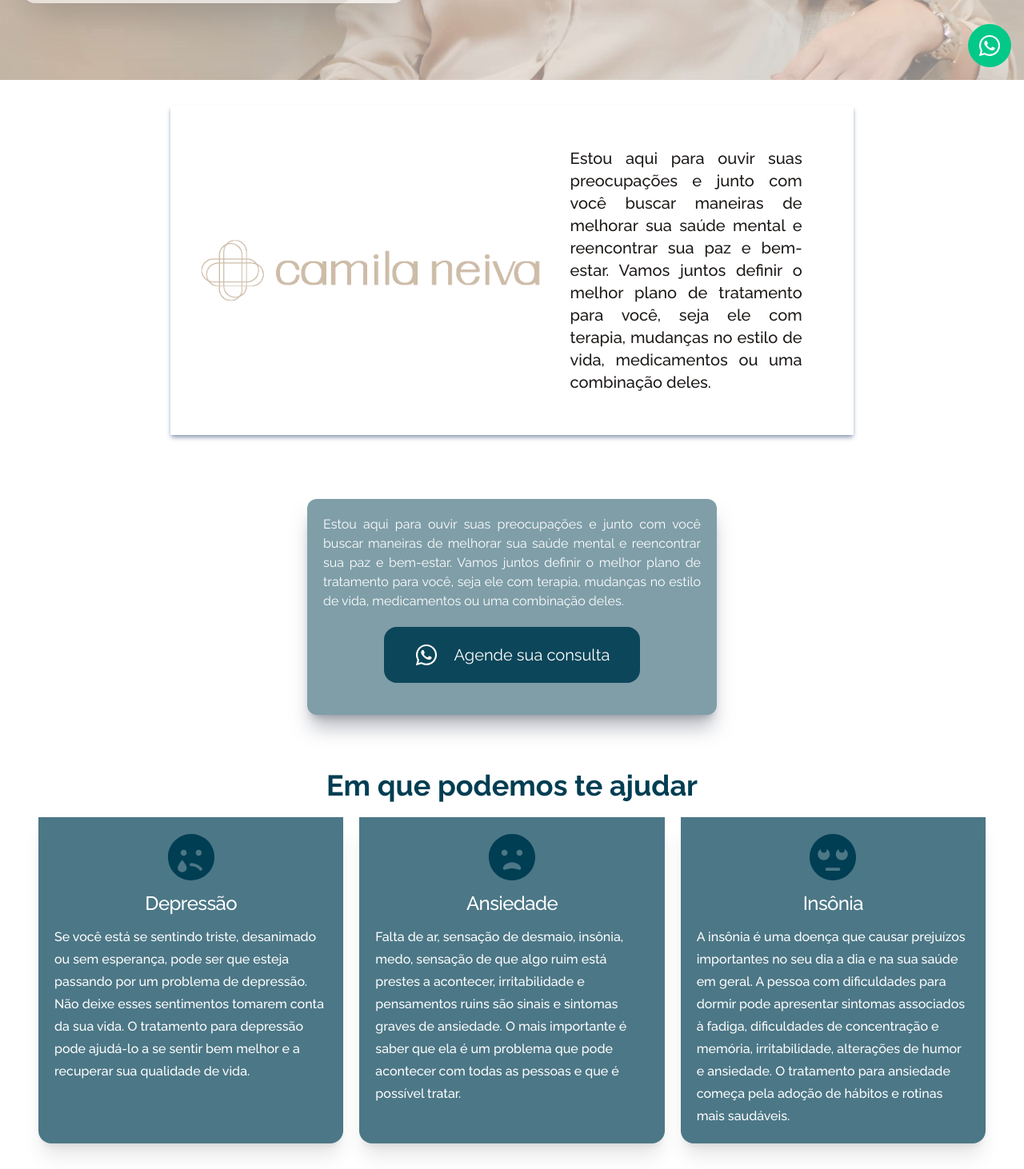
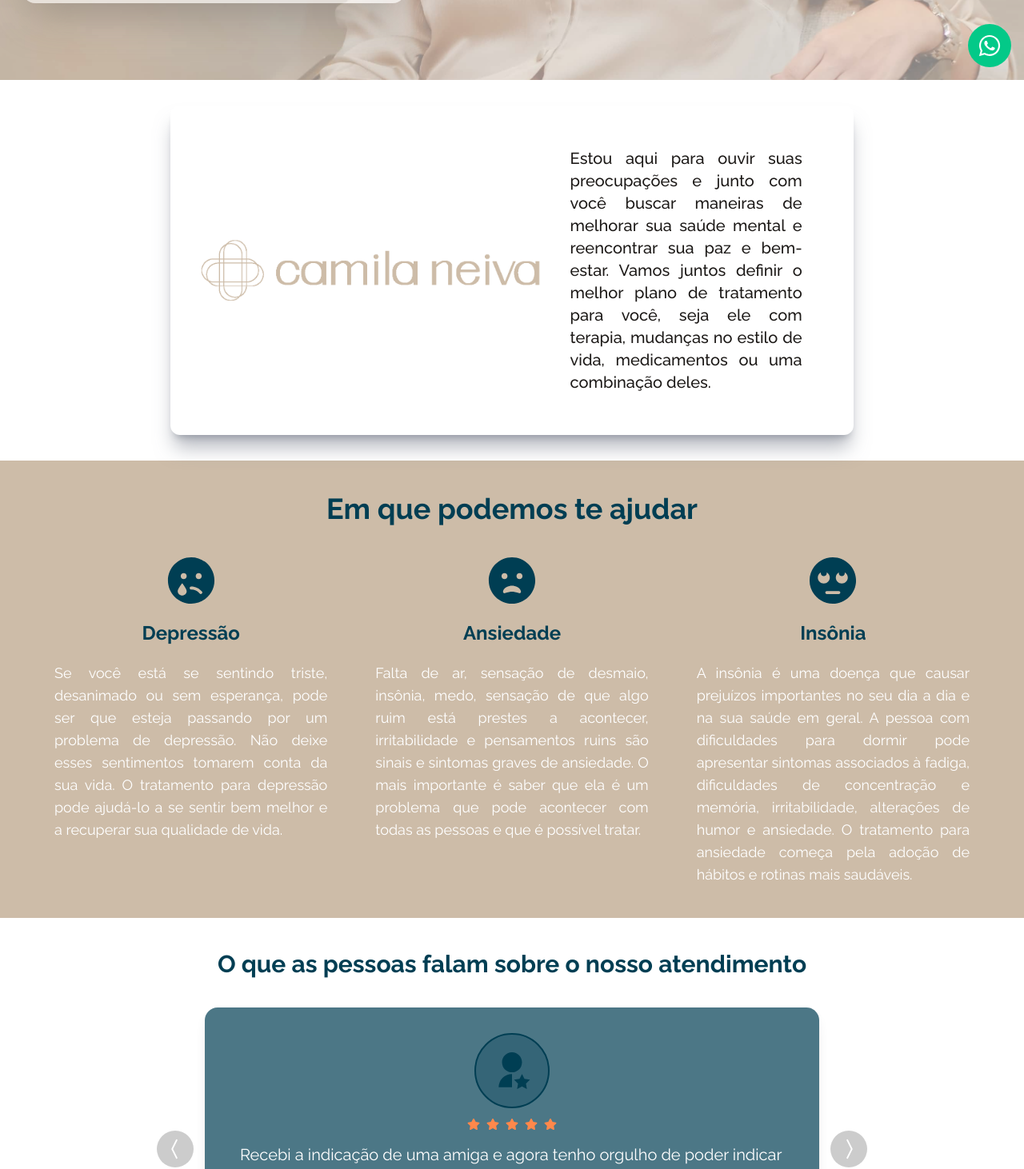
Before and after one commit to brunoprestesap/page-dra-camila, a React (Create React App) app: page / in a window 1280 px wide. Shown: the part 700-2162 px from the top of the page at 80% size. Built offline with nearby package versions, Linux system fonts and the light colour scheme.

Commit message:
ajustes na secao apresentacao

```diff
--- a/src/Pages/HomePage.js
+++ b/src/Pages/HomePage.js
@@ -36,8 +36,6 @@ function HomePage() {
           {/* Apresentation area */}
           <Apresentation color={currentColor} />
 
-          <CardCta color={currentColor} />
-
           {/* Treatments area */}
           <Treatment />
 
--- a/src/components/Apresentation.js
+++ b/src/components/Apresentation.js
@@ -4,7 +4,7 @@ import logoImg from '../assets/logoNude.png'
 const Apresentation = () => {
   return (
     <div className='w-full flex justify-center md:my-8'>
-        <div className='w-full md:w-5/6 xl:w-4/6 md:flex md:items-center bg-white p-8 md:shadow-md md:shadow-slate-400'>
+        <div className='w-full md:w-5/6 xl:w-4/6 md:flex md:items-center bg-white p-8 md:shadow-xl md:shadow-gray-500/50 md:backdrop-blur-sm rounded-xl'>
             <div className='w-full md:flex justify-center'>
                 <img className='w-full' src={logoImg} alt='/' />
             </div>
--- a/src/components/CardTreatment.js
+++ b/src/components/CardTreatment.js
@@ -4,13 +4,13 @@ function CardTreatment({ id, icon, title, text }) {
   return (
     <div
       key={id}
-      className="mx-auto group shadow-xl rounded-b-2xl transform duration-500 hover:-translate-y-2 bg-[#003E53]/70 dark:bg-gray-800"
+      className="mx-auto group rounded-b-2xl transform duration-500 hover:-translate-y-2"
     >
       <div className="p-5">
         <div className="mb-3 flex justify-center text-6xl">{icon}</div>
         <div>
-          <h5 className="text-2xl font-bold text-center tracking-tight mb-3 text-white font-medium">{title}</h5>
-          <p className="leading-7 text-white font-medium">{text}</p>
+          <h2 className="text-2xl text-center font-bold my-5">{title}</h2>
+          <h2 className="text-lg text-justify leading-7 text-white">{text}</h2>
         </div>
       </div>
     </div>
--- a/src/components/Treatment.js
+++ b/src/components/Treatment.js
@@ -30,7 +30,7 @@ function Treatment() {
   ];
 
   return (
-    <div id="tratamentos" className="px-5 md:px-12">
+    <div id="tratamentos" className="p-5 md:px-12 bg-[#CDBCA8]">
       <div className="my-5">
         <h2 className='text-4xl font-bold text-center'>Em que podemos te ajudar</h2>
       </div>
```
